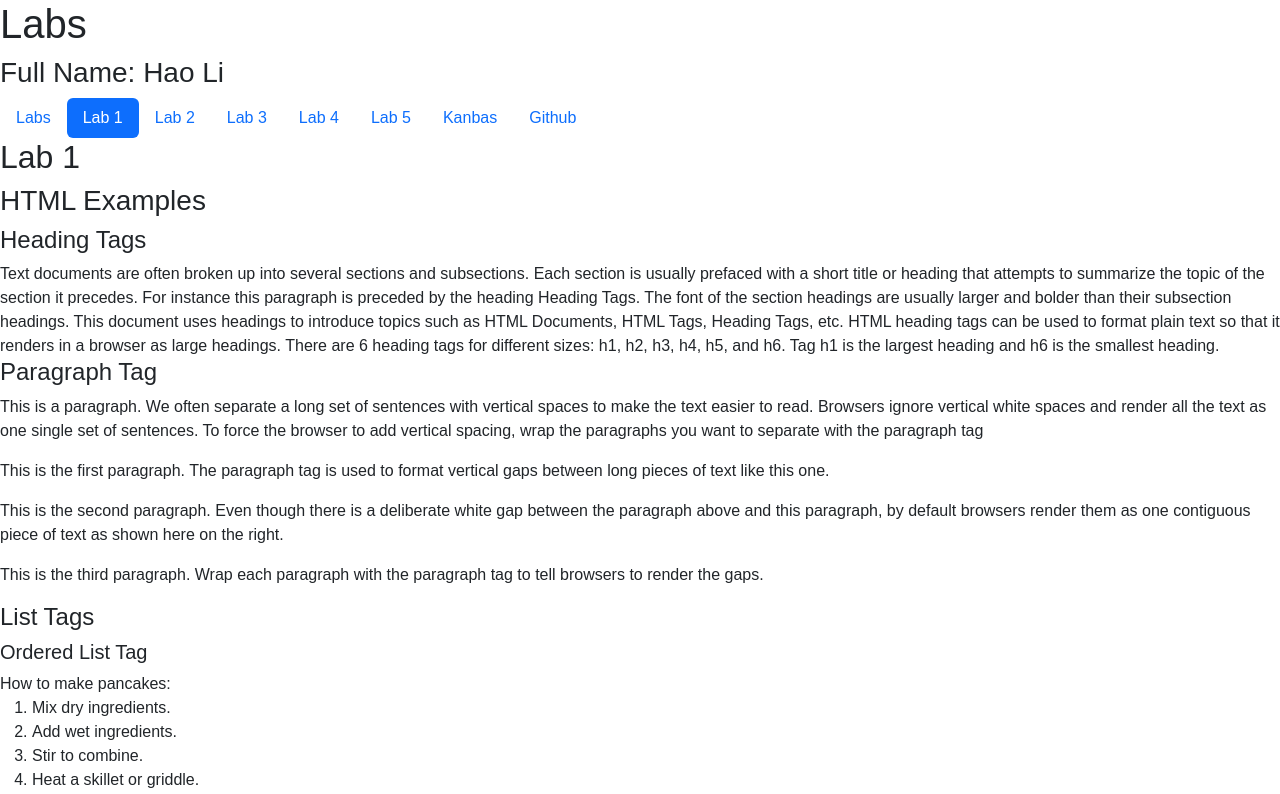
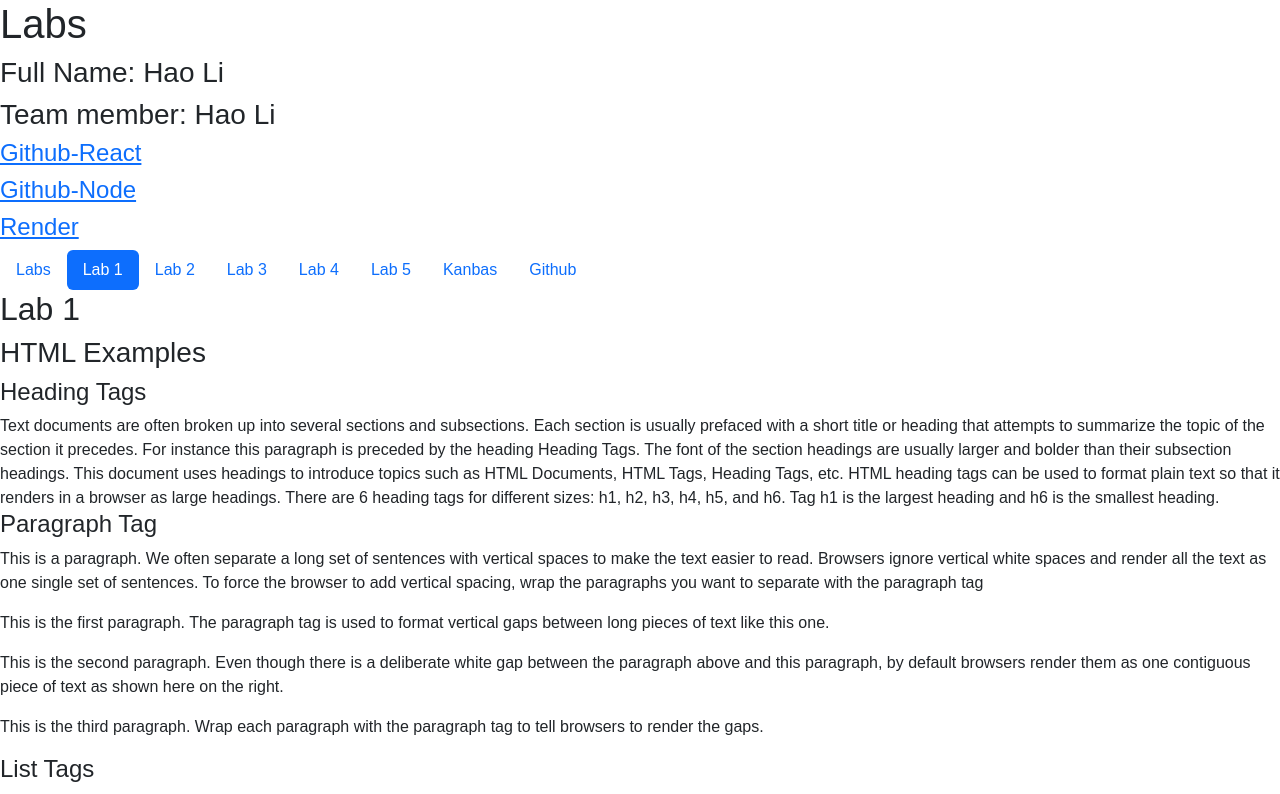
Before and after one commit to lihaohl0307/kanbas-react-web-app, a React (Create React App) app: page /#/Labs/Lab1 in a window 1280 px wide. Shown: the top 794 px of the page. Built offline with nearby package versions, Linux system fonts and the light colour scheme; no server answers.

Commit message:
add repo link

```diff
--- a/src/Labs/index.tsx
+++ b/src/Labs/index.tsx
@@ -7,13 +7,19 @@ import Lab4 from "./Lab4";
 import { Provider } from "react-redux";
 import store from "./store";
 import Lab5 from "./Lab5";
+import { Link } from "react-router-dom";
 export default function Labs() {
   return (
     <Provider store={store}>
       <div>
         <h1>Labs</h1>
         <h3>Full Name: Hao Li</h3>
-          <TOC />
+        <h3>Team member: Hao Li</h3>
+        <h4><a href="https://github.com/lihaohl0307/kanbas-react-web-app.git">Github-React</a></h4>
+        <h4><a href="https://github.com/lihaohl0307/kanbas-node-server-app.git">Github-Node</a></h4>
+        <h4><a href="https://kanbas-node-server-app-1-gdpv.onrender.com">Render</a></h4>
+
+        <TOC />
         <Routes>
           <Route path="/" element={<Navigate to="Lab1" />} />
           <Route path="Lab1" element={<Lab1 />} />
```
